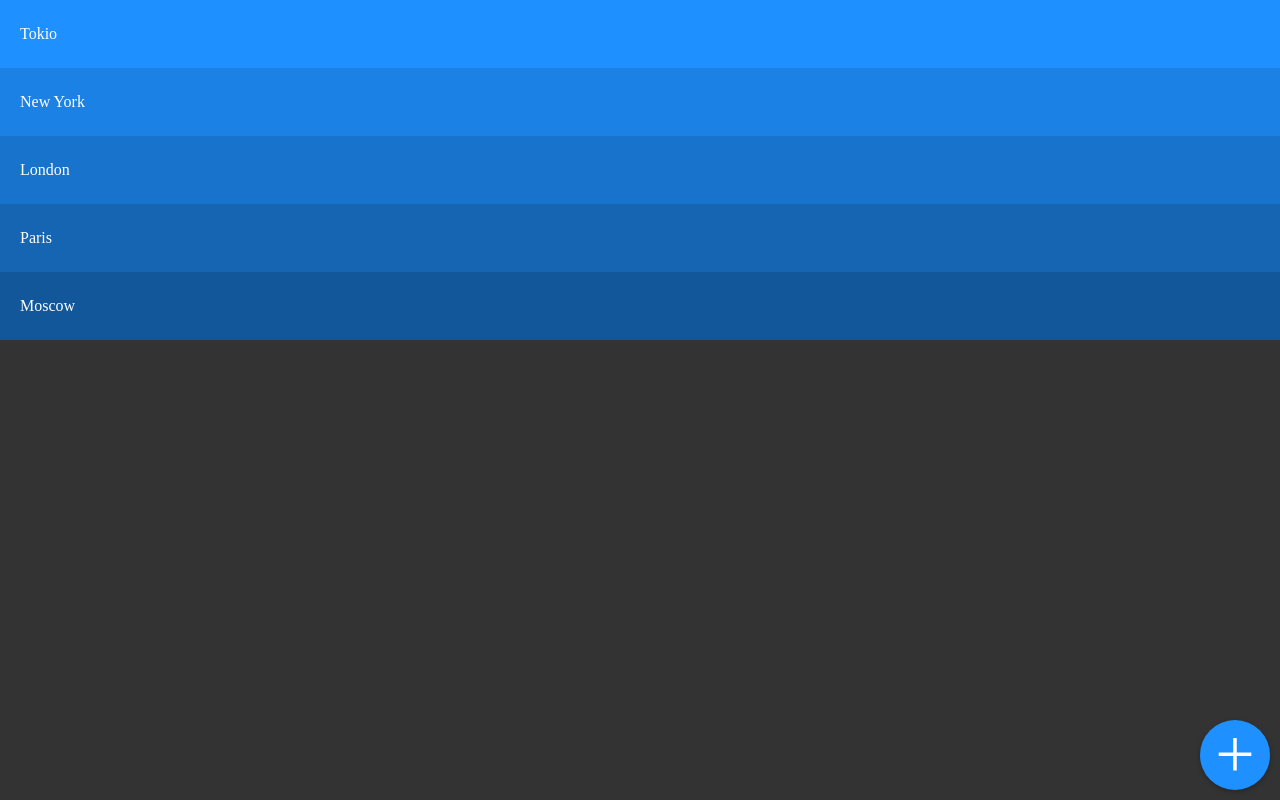
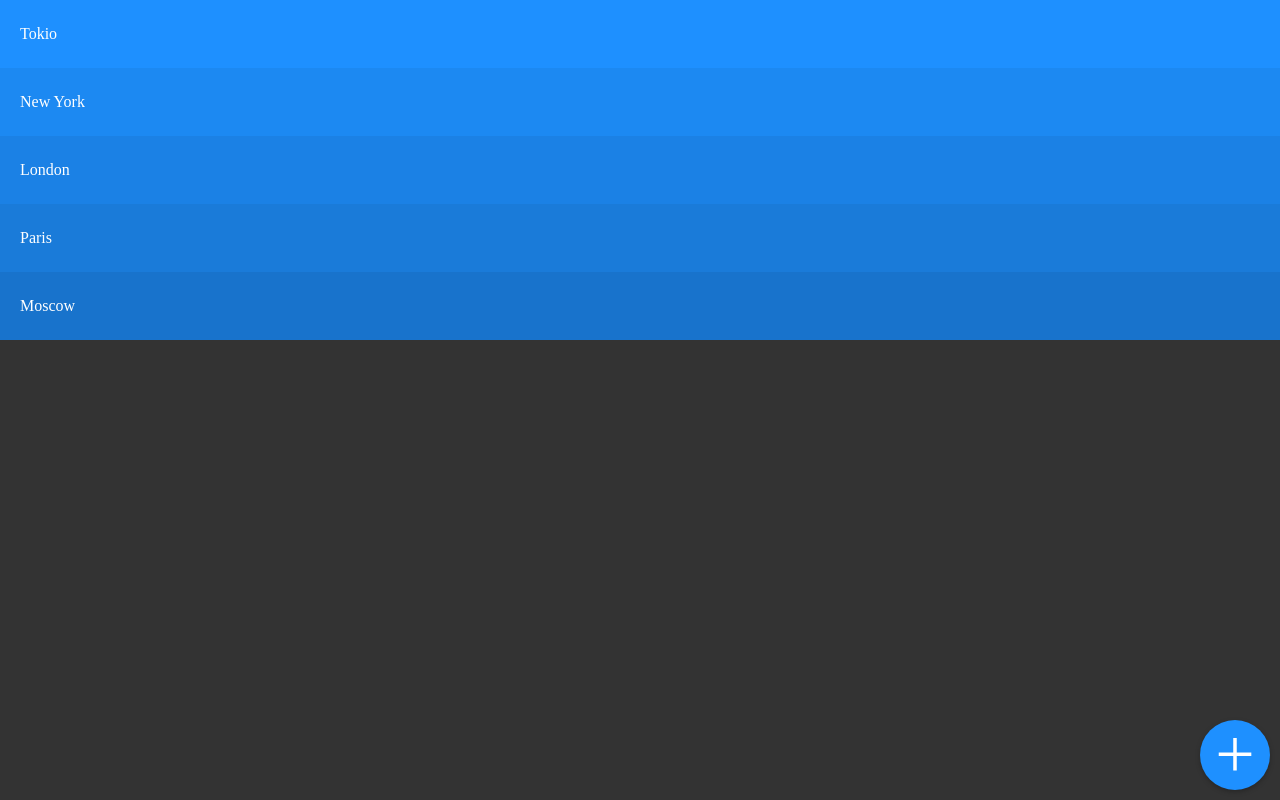
Before and after one commit to kappoo89/todolist, a React (Create React App) app: page / in a window 1280 px wide. Built offline with nearby package versions, Linux system fonts and the light colour scheme.

Commit message:
done flip

```diff
--- a/package.json
+++ b/package.json
@@ -6,8 +6,10 @@
     "@testing-library/jest-dom": "^4.2.4",
     "@testing-library/react": "^9.3.2",
     "@testing-library/user-event": "^7.1.2",
+    "lodash": "^4.17.20",
     "react": "^16.13.1",
     "react-dom": "^16.13.1",
+    "react-flip-move": "^3.0.4",
     "react-scripts": "3.4.3"
   },
   "scripts": {
--- a/public/style.css
+++ b/public/style.css
@@ -6,4 +6,5 @@ body,
   padding: 0;
   border: 0;
   margin: 0;
+  background-color: #333;
 }
--- a/src/App.js
+++ b/src/App.js
@@ -1,4 +1,5 @@
 import React from "react";
+import _ from "lodash";
 
 import ToDoList from "./Components/ToDoList";
 import NewToDo from "./Components/NewToDo";
@@ -10,12 +11,27 @@ const style = {
 };
 
 let datas = [
-  { content: "Tokio", completed: false },
-  { content: "New York", completed: false },
-  { content: "London", completed: false },
-  { content: "Paris", completed: false },
-  { content: "Moscow", completed: false },
+  { index: 4, content: "Tokio", completed: false },
+  { index: 3, content: "New York", completed: false },
+  { index: 2, content: "London", completed: false },
+  { index: 1, content: "Paris", completed: false },
+  { index: 0, content: "Moscow", completed: false },
 ];
+
+function reorderTask(datas, index) {
+  let changedTask = _.remove(datas, function (n) {
+    return n.index === index;
+  });
+  if (changedTask[0].completed) {
+    datas = [...datas, ...changedTask];
+  } else {
+    let notCompletedTasks = _.remove(datas, function (n) {
+      return !n.completed;
+    });
+    datas = [...notCompletedTasks, ...changedTask, ...datas];
+  }
+  return datas;
+}
 
 export default class App extends React.Component {
   constructor(props) {
@@ -24,12 +40,29 @@ export default class App extends React.Component {
       datas: datas,
     };
     this.handleToDoStatus = this.handleToDoStatus.bind(this);
+    this.newToDo = this.newToDo.bind(this);
   }
 
   handleToDoStatus(i) {
-    datas[i].completed = !datas[i].completed;
+    let datasToUpdate = _.map([...this.state.datas], (item, key) => {
+      if (item.index === i) {
+        item.completed = !item.completed;
+      }
+      return item;
+    });
+
     this.setState({
-      datas: datas,
+      datas: reorderTask([...datasToUpdate], i),
+    });
+  }
+
+  newToDo() {
+    const num = this.state.datas.length;
+    this.setState({
+      datas: [
+        { index: num, content: "newToDo", completed: false },
+        ...this.state.datas,
+      ],
     });
   }
 
@@ -40,7 +73,7 @@ export default class App extends React.Component {
           datas={this.state.datas}
           handleToDoStatus={this.handleToDoStatus}
         />
-        <NewToDo />
+        <NewToDo newToDo={this.newToDo} />
       </div>
     );
   }
--- a/src/Components/NewToDo.js
+++ b/src/Components/NewToDo.js
@@ -1,12 +1,23 @@
 import React from "react";
 
+export default class NewToDo extends React.Component {
+  constructor(props) {
+    super(props);
+    this.onClick = this.onClick.bind(this);
+  }
+
+  onClick() {
+    this.props.newToDo();
+  }
+
+  render() {
     const style = {
       backgroundColor: "dodgerBlue",
       color: "white",
       fontSize: 70,
       fontWeight: 100,
       lineHeight: "70px",
-  position: "absolute",
+      position: "fixed",
       width: 70,
       textAlign: "center",
       borderRadius: 1000,
@@ -14,9 +25,10 @@ const style = {
       right: 10,
       boxShadow: "0px 2px 5px 0px rgba(0,0,0,0.25)",
     };
-
-function NewToDo() {
-  return <div style={style}>+</div>;
+    return (
+      <div onClick={this.onClick} style={style}>
+        +
+      </div>
+    );
   }
-
-export default NewToDo;
+}
--- a/src/Components/ToDo.js
+++ b/src/Components/ToDo.js
@@ -11,18 +11,23 @@ export default class ToDo extends React.Component {
   }
 
   render() {
+    const shadowIndex = this.props.colorIndex * 0.05;
     let style = {
       backgroundColor: "dodgerBlue",
       color: "white",
       padding: "25px 20px",
-      boxShadow: "inset 0px 0px 0px 100px rgba(0,0,0,0)",
+      boxShadow: "inset 0px 0px 0px 100px rgba(0,0,0," + shadowIndex + ")",
     };
 
-    style.boxShadow =
-      "inset 0px 0px 0px 100px rgba(0,0,0," + this.props.index * 0.1 + ")";
+    let styleCompleted = {
+      textDecoration: "line-through",
+      color: "rgba(255,255,255, 0.5)",
+      backgroundColor: "#333333",
+      boxShadow: "none",
+    };
+
     if (this.props.completed) {
-      style.textDecoration = "line-through";
-      style.color = "rgba(255,255,255, 0.5)";
+      style = { ...style, ...styleCompleted };
     }
     return (
       <div style={style} onClick={this.onClick}>
--- a/src/Components/ToDoList.js
+++ b/src/Components/ToDoList.js
@@ -1,4 +1,5 @@
 import React from "react";
+import FlipMove from "react-flip-move";
 
 import ToDo from "./ToDo";
 
@@ -22,19 +23,20 @@ export default class ToDoList extends React.Component {
   render() {
     const datas = this.props.datas;
     return (
-      <div style={style}>
+      <FlipMove style={style}>
         {datas.map((elem, key) => {
           return (
             <ToDo
-              key={key}
-              index={key}
+              key={elem.index}
+              index={elem.index}
+              colorIndex={key}
               content={elem.content}
               completed={elem.completed}
               onClick={this.handleToDoStatus}
             />
           );
         })}
-      </div>
+      </FlipMove>
     );
   }
 }
```
Also changed, not shown: 1 other file (tests, documents, lock files or other folders). Lines whose indentation alone changed are shown as unchanged.
